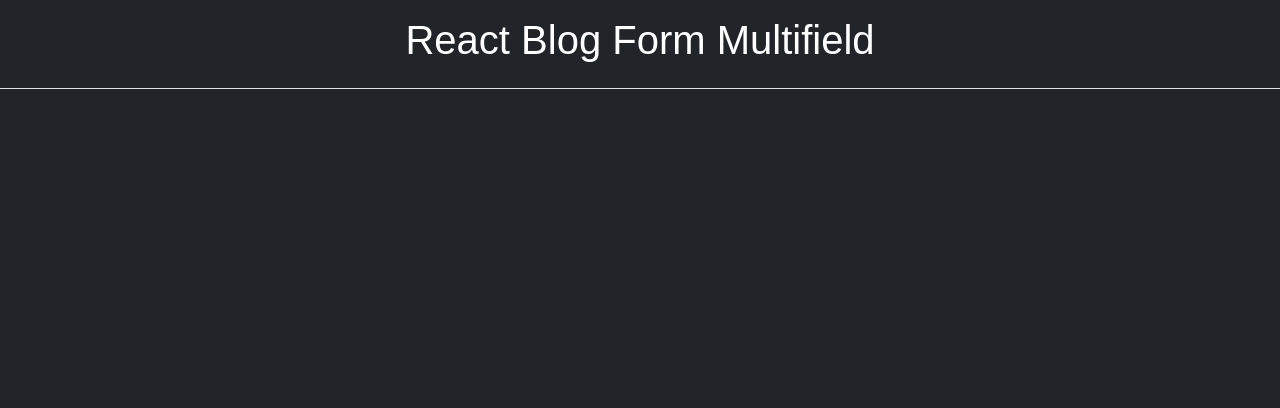
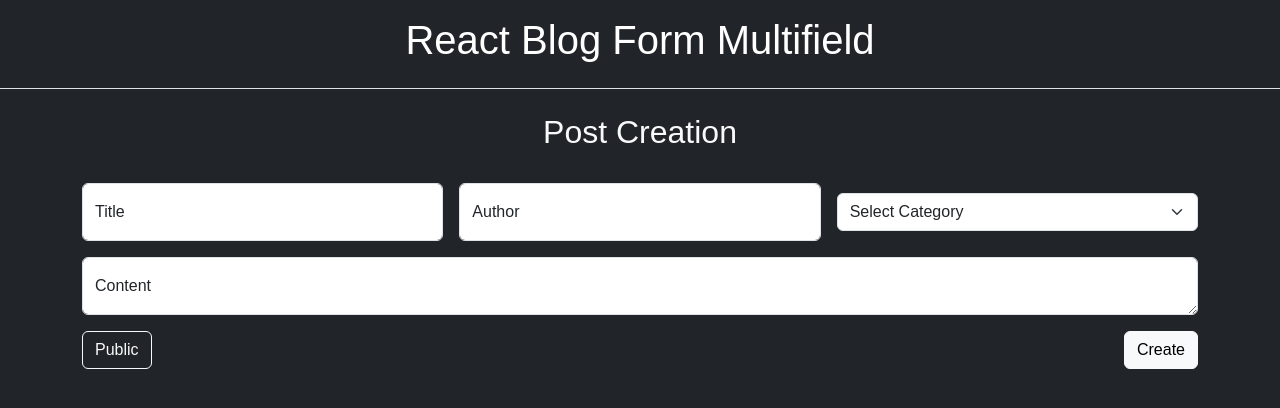
Before and after one commit to MarcoProstamo/react-form-multifield, a React (Vite) app: page / in a window 1280 px wide. Shown: the top 408 px of the page. Built offline with nearby package versions, Linux system fonts and the light colour scheme.

Commit message:
Add → Static Form

```diff
--- a/src/assets/components/layout/Main.jsx
+++ b/src/assets/components/layout/Main.jsx
@@ -1,3 +1,66 @@
 export default function Main() {
-  return <main></main>;
+  return (
+    <main>
+      <div className="container pt-4">
+        <h2 className="text-light text-center pb-4">Post Creation</h2>
+        <section className="form-section">
+          <form className="d-flex gap-3 flex-wrap justify-content-between align-items-center">
+            <div className="form-floating col">
+              <input
+                type="text"
+                className="form-control"
+                id="titleInput"
+                placeholder="Title"
+              />
+              <label htmlFor="titleInput">Title</label>
+            </div>
+            <div className="form-floating col">
+              <input
+                type="text"
+                className="form-control"
+                id="authorInput"
+                placeholder="Author"
+              />
+              <label htmlFor="authorInput">Author</label>
+            </div>
+            <div className="col">
+              <select name="categories" className="form-select">
+                <option selected>Select Category</option>
+                <option value="Programming">Programming</option>
+                <option value="Web Design">Web Design</option>
+                <option value="Frontend Development">
+                  Frontend Development
+                </option>
+                <option value="Accessibility">Accessibility</option>
+                <option value="React Development">React Development</option>
+              </select>
+            </div>
+            <div className="form-floating col-12">
+              <textarea
+                type="text"
+                className="form-control"
+                id="contentInput"
+                placeholder="Content"
+              />
+              <label htmlFor="contentInput">Content</label>
+            </div>
+            <div>
+              <input
+                type="checkbox"
+                className="btn-check"
+                id="publishInput"
+                autoComplete="off"
+              />
+              <label className="btn btn-outline-light" htmlFor="publishInput">
+                Public
+              </label>
+            </div>
+            <div>
+              <button className="btn btn-light">Create</button>
+            </div>
+          </form>
+        </section>
+      </div>
+    </main>
+  );
 }
--- a/src/assets/data/posts.jsx
+++ b/src/assets/data/posts.jsx
@@ -8,6 +8,7 @@ export const posts = [
     status: "published",
     tags: ["JavaScript", "Programming", "Web Development"],
     title: "Understanding JavaScript Closures",
+    category: "Programming",
   },
   {
     author: "Jane Smith",
@@ -18,6 +19,7 @@ export const posts = [
     status: "draft",
     tags: ["HTML", "CSS", "Design"],
     title: "A Guide to Responsive Web Design",
+    category: "Web Design",
   },
   {
     author: "Chris Johnson",
@@ -28,6 +30,7 @@ export const posts = [
     status: "published",
     tags: ["CSS", "Grid", "Web Development"],
     title: "Exploring CSS Grid Layout",
+    category: "Frontend Development",
   },
   {
     author: "Emily Davis",
@@ -38,6 +41,7 @@ export const posts = [
     status: "draft",
     tags: ["Accessibility", "HTML", "Best Practices"],
     title: "The Importance of Web Accessibility",
+    category: "Accessibility",
   },
   {
     author: "Michael Brown",
@@ -48,5 +52,6 @@ export const posts = [
     status: "published",
     tags: ["React", "JavaScript", "Frontend"],
     title: "Introduction to React Hooks",
+    category: "React Development",
   },
 ];
```
